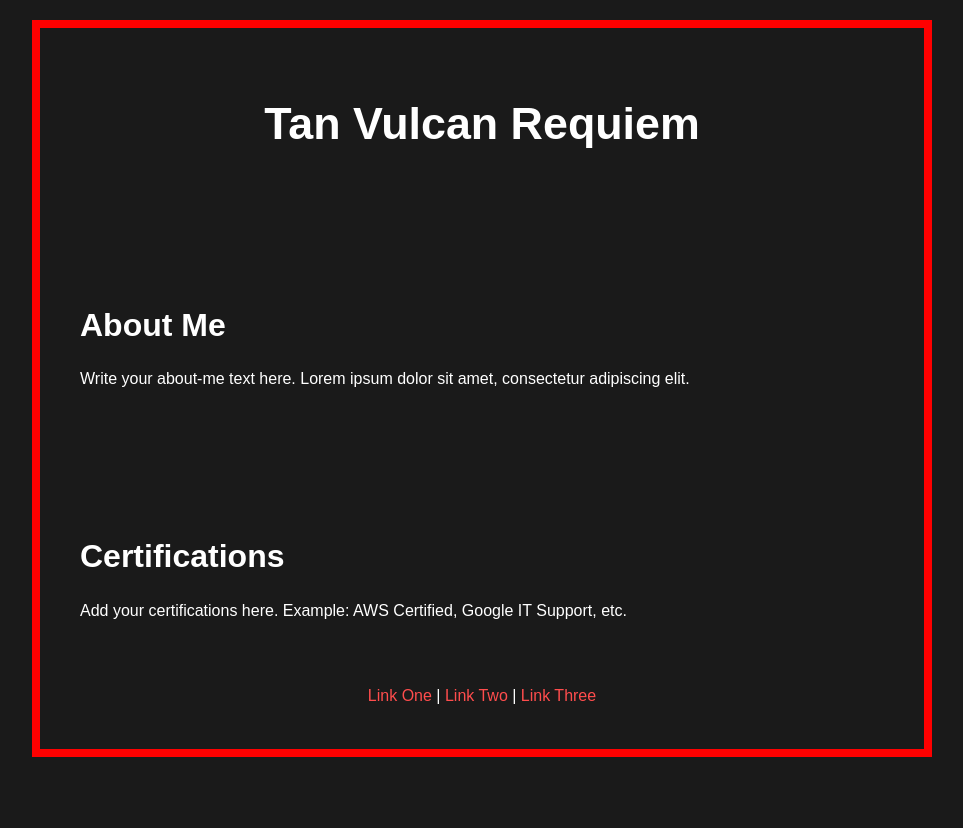
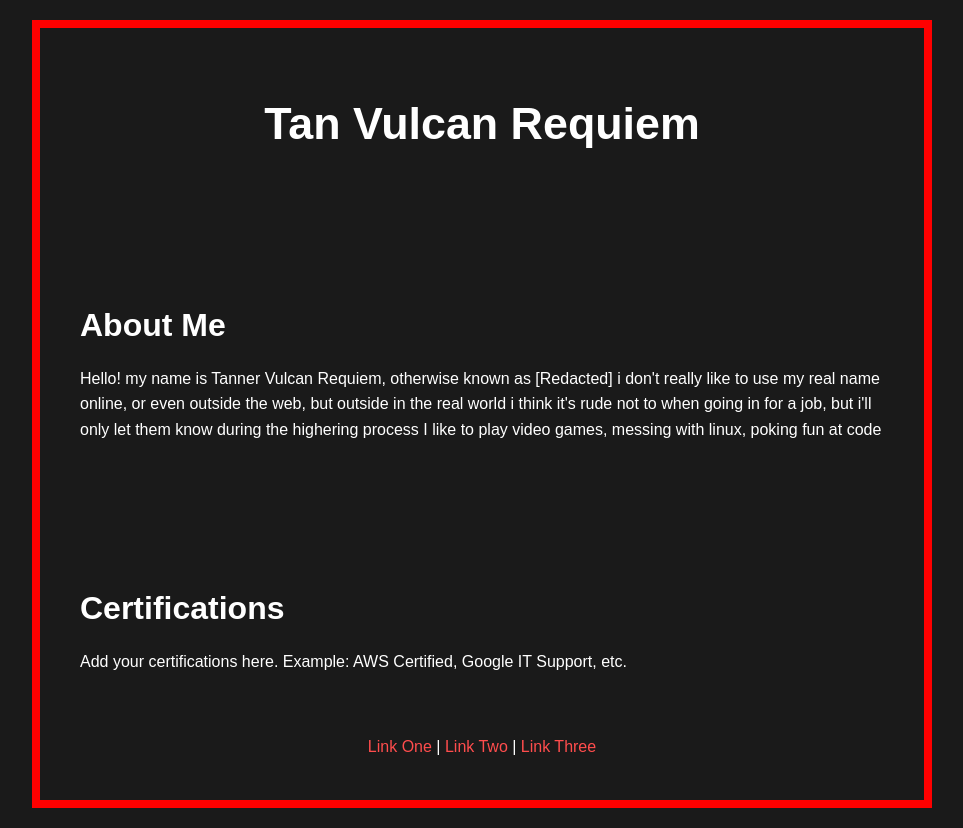
Before and after one commit to TanRequiem/TanRequiem.github.io, a plain HTML site: page index.html in a window 1280 px wide. Shown: the whole page, without its empty margins (158-1121 px from the left). Before the commit the page ends 800 px from the top, so only its background shows below. Drawn offline with Linux system fonts and the light colour scheme.

Commit message:
Update index.html

```diff
--- a/index.html
+++ b/index.html
@@ -3,7 +3,7 @@
 <head>
     <meta charset="UTF-8">
     <meta name="viewport" content="width=device-width, initial-scale=1.0">
-    <title>Your Title Here</title>
+    <title>Tanner Vulcan Requiem</title>
     <link rel="stylesheet" href="styles.css">
 </head>
 <body>
@@ -18,7 +18,8 @@
         <section class="section about">
             <h2>About Me</h2>
             <p>
-                Write your about-me text here. Lorem ipsum dolor sit amet, consectetur adipiscing elit.
+                Hello! my name is Tanner Vulcan Requiem, otherwise known as [Redacted] i don't really like to use my real name online, or even outside the web, but outside in the real world i think it's rude not to when going in for a job, but i'll only let them know during the highering process
+                I like to play video games, messing with linux, poking fun at code
             </p>
         </section>
 
```
